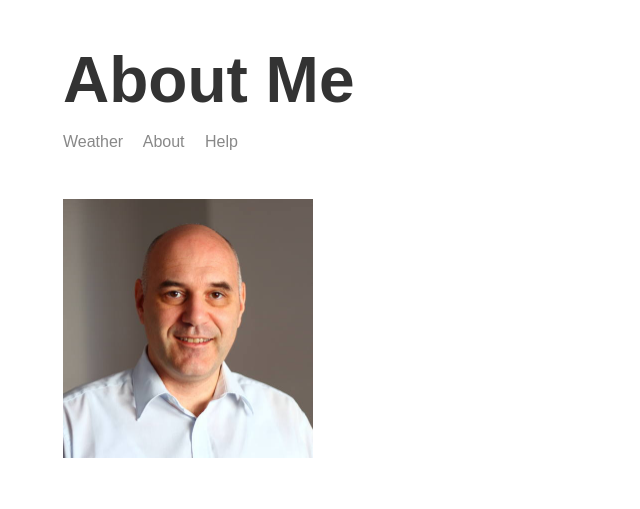
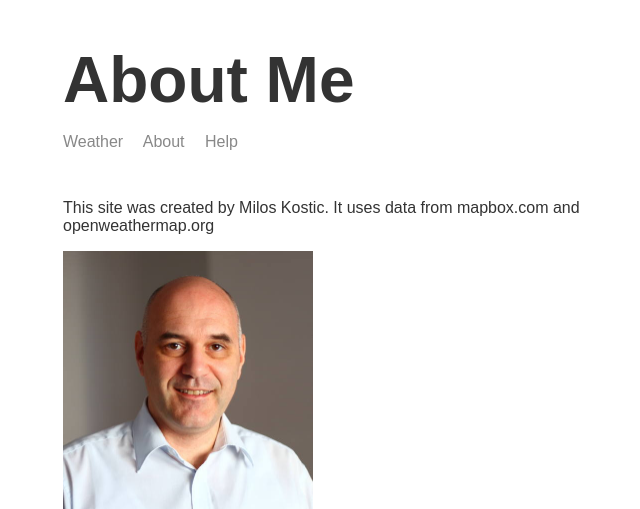
Before and after one commit to misa2/node3-weather-website, a Node server app: page /about in a window 1280 px wide. Shown: the top 509 px of the page, without its empty margins (252-892 px from the left). Run offline with Node 20, Linux system fonts and the light colour scheme; some libraries are stand-ins or nearby versions.

Commit message:
Added about text

```diff
--- a/templates/views/about.hbs
+++ b/templates/views/about.hbs
@@ -10,6 +10,7 @@
     <body>
         <div class="main-content">
             {{>header}}
+            <p>This site was created by Milos Kostic. It uses data from mapbox.com and openweathermap.org</p>
             <img class="portrait" src="/img/me.jpg">
         </div>
         {{>footer}}
```
